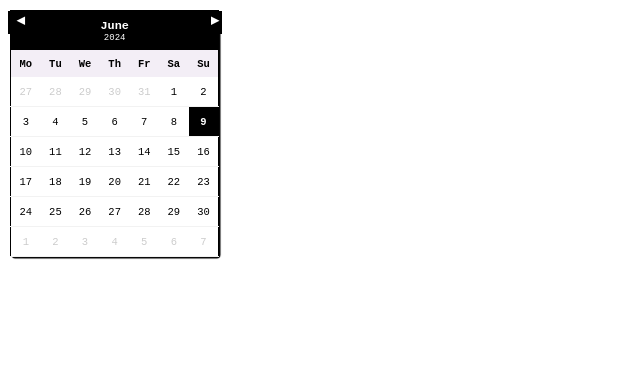
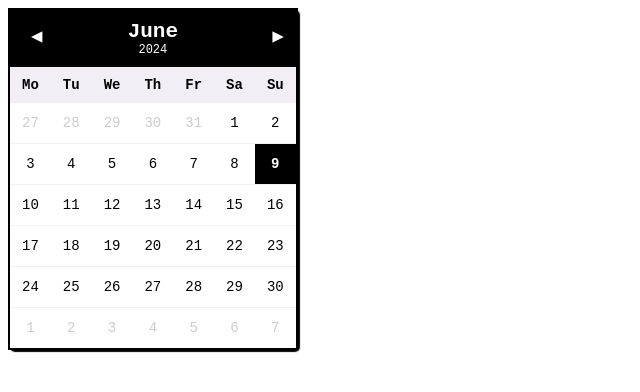
Before and after one commit to spookysmurph/purple-calendar, a plain HTML site: page index.html in a window 1280 px wide. Shown: the whole page, without its empty margins (0-640 px from the left). Drawn offline with Linux system fonts and the light colour scheme.

Commit message:
restore index.html

```diff
--- a/index.html
+++ b/index.html
@@ -9,118 +9,110 @@
     <style>
         body {
     font-family: monospace;
-            margin: 0; /* Remove default margin */
-            padding: 0; /* Remove default padding */
+
 }
 
 .wrapper {
-            position: fixed; /* Fixed positioning to ensure it stays in the top-left corner */
-            top: 0;
-            left: 0;
     display: flex;
-            align-items: flex-start; /* Align to the top */
-            justify-content: flex-start; /* Align to the left */
+    align-items: center;
+    justify-content: center;
     flex-direction: column;
-            width: auto;
-            height: auto;
-            padding: 10px; /* Optional padding to ensure it's not flush with the edges */
-            background-color: white; /* Optional background to make it stand out */
+    min-height: 100%;
 }
 
+
 #calendar {
-            margin: 0;
-            font-size: 10.5px; /* Reduced from 14px to 10.5px (25% smaller) */
+    margin:  0 auto;
+    font-size: 14px;
 }
-
 table {
     border-collapse: collapse;
     table-layout: fixed;
+    position: absolute;
     background-color: #fff;
-            border: 1.5px solid #000000; /* Reduced size */
-            box-shadow: 1.5px 1.5px 0.75px 0px #000000; /* Reduced size */
-            border-radius: 3.75px; /* Reduced size */
+    border: 2px solid #000000;
+    box-shadow: 2px 2px 1px 0px #000000;
+    border-radius: 5px;
 }
 
-        .month {
+.month{
     background-color: #000;
     color: #fff;
-            font-size: 1.125em; /* Reduced from 1.5em to 1.125em (25% smaller) */
+    font-size: 1.5em;
 }
-
 .year {
-            font-size: 9px; /* Reduced from 12px to 9px (25% smaller) */
+    font-size: 12px;
     font-weight: normal;
     display: block;
     text-shadow: none;
     color: #fff;
 }
 
-        .day-header {
+.day-header{
     background-color: #f3eef6;
 }
 
-        td, th {
+td,th {
     text-align: center;
     background-color: #fff;
 }
+th {
+    padding: 10px;
+    /* background-color: #000000;
+    color: #fff; */
+    /* font-weight: normal; */
+}
 
-        th {
-            padding: 7.5px; /* Reduced from 10px to 7.5px (25% smaller) */
-        }
+
+
 
 td {
     padding: 0;
-            border-bottom: 0.75px solid rgba(0,0,0,0.05); /* Reduced size */
+    border-bottom: 1px solid rgba(0,0,0,0.05);
 }
-
-        td > span {
+td>span {
     color: rgb(0, 0, 0);
-            padding: 7.5px; /* Reduced from 10px to 7.5px (25% smaller) */
+    padding: 10px;
     display: block;
-            border: 1.5px solid transparent; /* Reduced size */
+    border: 2px solid transparent;
     transition: border 0.3s ease;
 }
 
-        td.avui > span {
+
+td.avui>span {
     font-weight: bold;
     background-color: #000000;
     color: #fff;
 }
-
 td.fora > span {
     opacity: 0.2;
 }
+
 
 .boto-next, .boto-prev {
     background: #000;
     color: #fff;
     font-family: inherit;
     border: none;
-            font-size: 18.75px; /* Reduced from 25px to 18.75px (25% smaller) */
+    font-size: 25px;
     font-weight: bold;
     text-shadow: inherit;
-            padding: 1.5px 7.5px 3.75px 7.5px; /* Reduced size */
-            line-height: 0.75px; /* Reduced size */
-            height: 22.5px; /* Reduced from 30px to 22.5px (25% smaller) */
-            width: 22.5px; /* Reduced from 30px to 22.5px (25% smaller) */
+    padding: 2px 10px 5px 10px;
+    line-height: 1px;
+    height: 30px;
+    width: 30px;
     vertical-align: middle;
     position: absolute;
-            top: 11.25px; /* Reduced from 15px to 11.25px (25% smaller) */
+    top: 15px;
 }
+.boto-next { right: 10px; padding-left: 13px; }
+.boto-prev { left: 10px; padding-right: 13px;}
 
-        .boto-next {
-            right: 7.5px; /* Reduced from 10px to 7.5px (25% smaller) */
-            padding-left: 9.75px; /* Reduced size */
-        }
 
-        .boto-prev {
-            left: 7.5px; /* Reduced from 10px to 7.5px (25% smaller) */
-            padding-right: 9.75px; /* Reduced size */
-        }
     </style>
 </head>
 <body>
-    <div class="wrapper">
+    <div class="">
         <div id="calendar"></div>
       </div>
       <script>
@@ -143,7 +135,7 @@
     'Sunday',
     'Monday',
     'Tuesday',
-            'Wednesday',
+    'Wedensday',
     'Thursday',
     'Friday',
     'Saturday'
@@ -168,6 +160,7 @@
 
 function calendar(widget, data)
 {
+
     var original = widget.getElementsByClassName('actiu')[0];
 
     if(typeof original === 'undefined')
```
Lines whose indentation alone changed are shown as unchanged.
